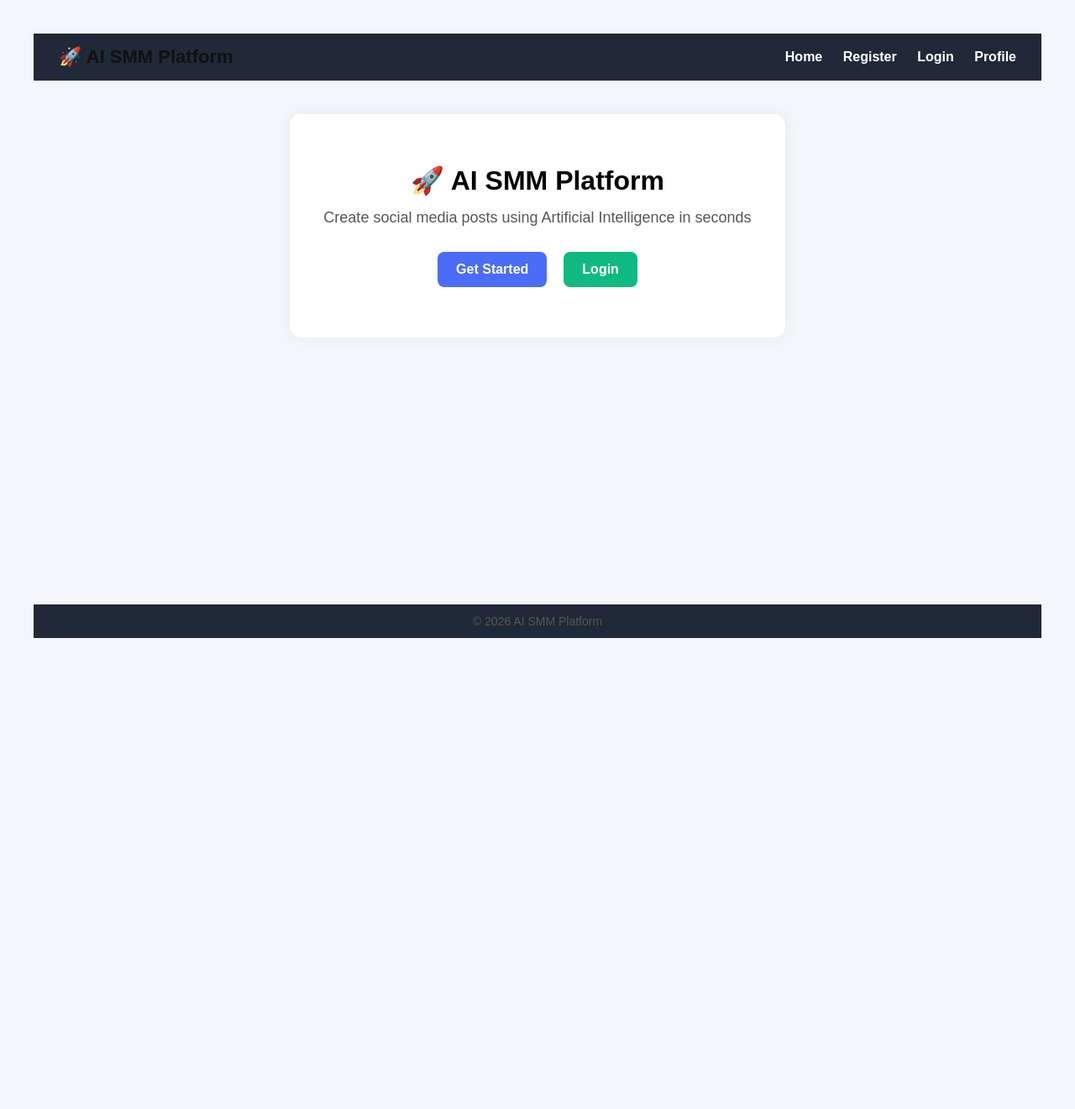
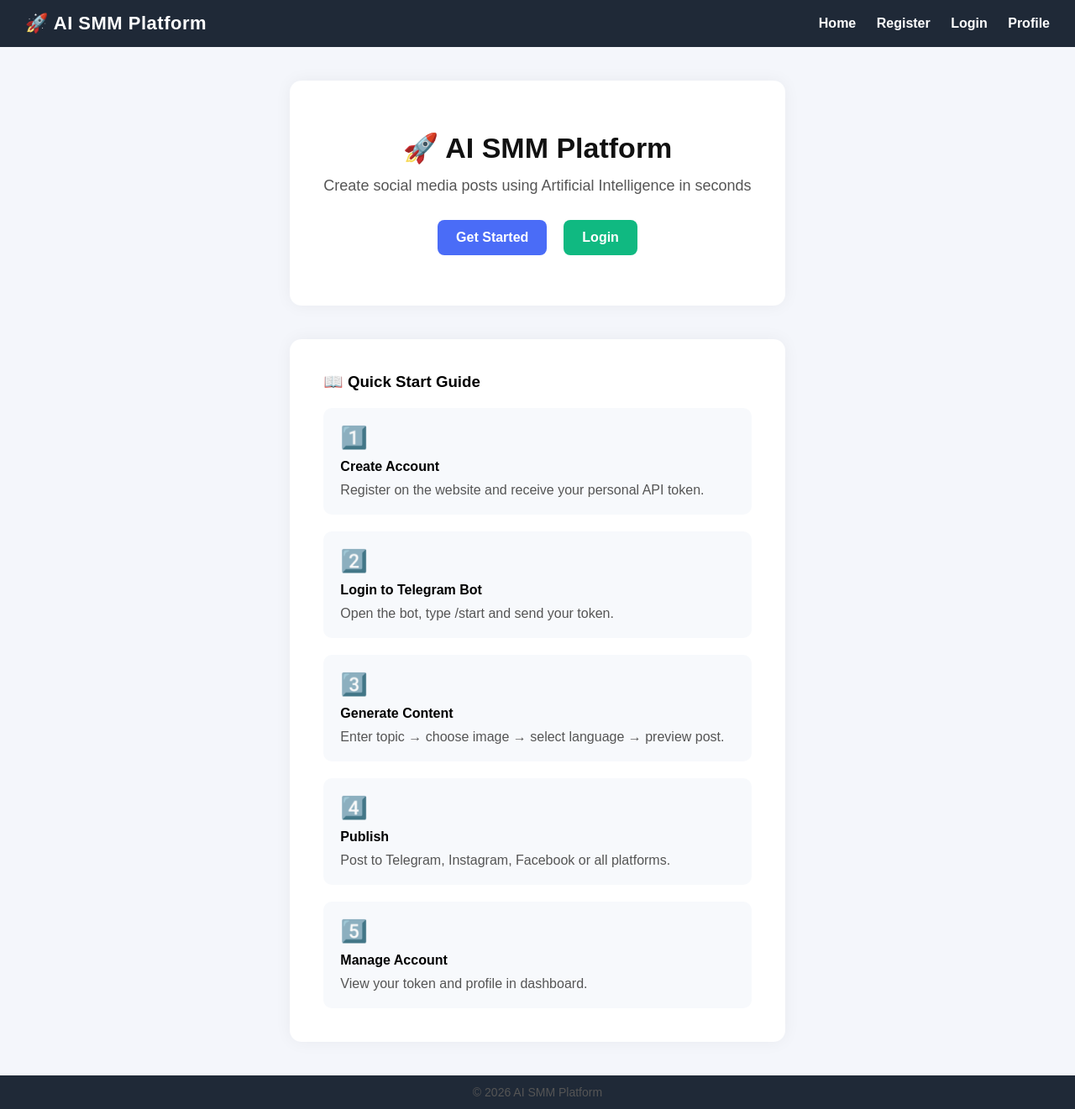
Before and after one commit to sairanovamir14/SOCIAL-MEDIA-POST-BOT, a FastAPI app: page / in a window 1280 px wide. Shown: the whole page at 84% size. Before the commit the page ends 760 px from the top, so only its background shows below. Run offline with FastAPI, Linux system fonts and the light colour scheme.

Commit message:
Improve site UI: fix header logo contrast and styles

```diff
--- a/frontend/static/style.css
+++ b/frontend/static/style.css
@@ -2,13 +2,85 @@ body {
     font-family: Arial;
     background: #f5f7fa;
     margin: 0;
+    padding: 0;
+}
+
+/* HEADER */
+header {
+    background: #1e293b;
+    padding: 15px 40px;
+    display: flex;
+    align-items: center;
+    justify-content: space-between;
+}
+
+.logo {
+    color: #ffffff;
+    font-weight: bold;
+    font-size: 22px;
+    letter-spacing: 0.5px;
+}
+
+.logo:hover {
+    color: #4f7cff;
+}
+
+/* NAV */
+nav a {
+    color: white;
+    text-decoration: none;
+    margin-left: 20px;
+    font-weight: 500;
+}
+
+nav a:hover {
+    color: #4f7cff;
+}
+
+/* MAIN */
+main {
     padding: 40px;
 }
 
-h1 {
+/* TEXT */
+h1, h2 {
     color: #111;
 }
 
 p {
     color: #555;
 }
+
+/* BUTTONS */
+button {
+    background: #4f7cff;
+    color: white;
+    padding: 10px 18px;
+    border: none;
+    border-radius: 6px;
+    cursor: pointer;
+    font-size: 15px;
+}
+
+button:hover {
+    background: #365edc;
+}
+
+/* INPUTS */
+input {
+    padding: 10px;
+    width: 260px;
+    border-radius: 6px;
+    border: 1px solid #ccc;
+}
+
+/* CARDS */
+.card {
+    background: white;
+    padding: 35px;
+    max-width: 520px;
+    margin: 80px auto;
+    border-radius: 12px;
+    box-shadow: 0 10px 25px rgba(0,0,0,0.07);
+    text-align: center;
+}
--- a/frontend/templates/base.html
+++ b/frontend/templates/base.html
@@ -69,7 +69,7 @@ footer{
 <body>
 
 <header>
-    <h1>🚀 AI SMM Platform</h1>
+    <h1 class="logo">🚀 AI SMM Platform</h1>
 
     <nav>
         <a href="/">Home</a>
--- a/frontend/templates/index.html
+++ b/frontend/templates/index.html
@@ -9,10 +9,11 @@
     border-radius:14px;
     text-align:center;
     box-shadow:0 0 20px rgba(0,0,0,0.05);
+    margin-bottom:40px;
 }
 
 .hero h2{
-    font-size:32px;
+    font-size:34px;
     margin-bottom:15px;
 }
 
@@ -45,17 +46,95 @@
 .hero-buttons a:hover{
     opacity:0.9;
 }
+
+/* GUIDE */
+
+.guide{
+    background:white;
+    padding:40px;
+    border-radius:14px;
+    box-shadow:0 0 20px rgba(0,0,0,0.05);
+}
+
+.guide h3{
+    margin-bottom:20px;
+}
+
+.steps{
+    display:grid;
+    grid-template-columns:repeat(auto-fit,minmax(250px,1fr));
+    gap:20px;
+}
+
+.step{
+    background:#f7f9fc;
+    padding:20px;
+    border-radius:10px;
+}
+
+.step span{
+    font-size:26px;
+}
+
+.step h4{
+    margin:10px 0;
+}
+
+.step p{
+    color:#555;
+}
 </style>
 
+<!-- HERO -->
+
 <div class="hero">
+    <h2>🚀 AI SMM Platform</h2>
+    <p>Create social media posts using Artificial Intelligence in seconds</p>
 
-<h2>🚀 AI SMM Platform</h2>
+    <div class="hero-buttons">
+        <a href="/register">Get Started</a>
+        <a class="secondary" href="/login">Login</a>
+    </div>
+</div>
 
-<p>Create social media posts using Artificial Intelligence in seconds</p>
+<!-- GUIDE -->
 
-<div class="hero-buttons">
-    <a href="/register">Get Started</a>
-    <a class="secondary" href="/login">Login</a>
+<div class="guide">
+
+<h3>📖 Quick Start Guide</h3>
+
+<div class="steps">
+
+<div class="step">
+<span>1️⃣</span>
+<h4>Create Account</h4>
+<p>Register on the website and receive your personal API token.</p>
+</div>
+
+<div class="step">
+<span>2️⃣</span>
+<h4>Login to Telegram Bot</h4>
+<p>Open the bot, type /start and send your token.</p>
+</div>
+
+<div class="step">
+<span>3️⃣</span>
+<h4>Generate Content</h4>
+<p>Enter topic → choose image → select language → preview post.</p>
+</div>
+
+<div class="step">
+<span>4️⃣</span>
+<h4>Publish</h4>
+<p>Post to Telegram, Instagram, Facebook or all platforms.</p>
+</div>
+
+<div class="step">
+<span>5️⃣</span>
+<h4>Manage Account</h4>
+<p>View your token and profile in dashboard.</p>
+</div>
+
 </div>
 
 </div>
```
